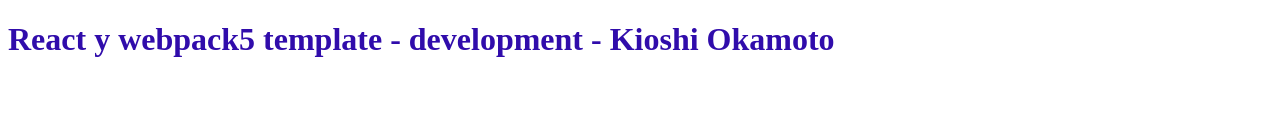
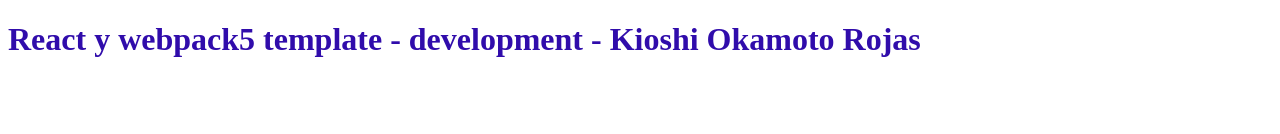
Before and after one commit to kioshiokamoto/react-webpack5-base, a React app: page / in a window 1280 px wide. Shown: the top 134 px of the page. Built offline with nearby package versions, Linux system fonts and the light colour scheme.

Commit message:
Prueba 1

```diff
--- a/src/App.tsx
+++ b/src/App.tsx
@@ -2,7 +2,7 @@
 import Image from './react.png'
 import ImageTwo from './react-1.svg'
 export default function App() {
-  const nombre = "Okamoto"
+  const nombre = "Okamoto Rojas"
   return (
     <div>
       <h1>
```
